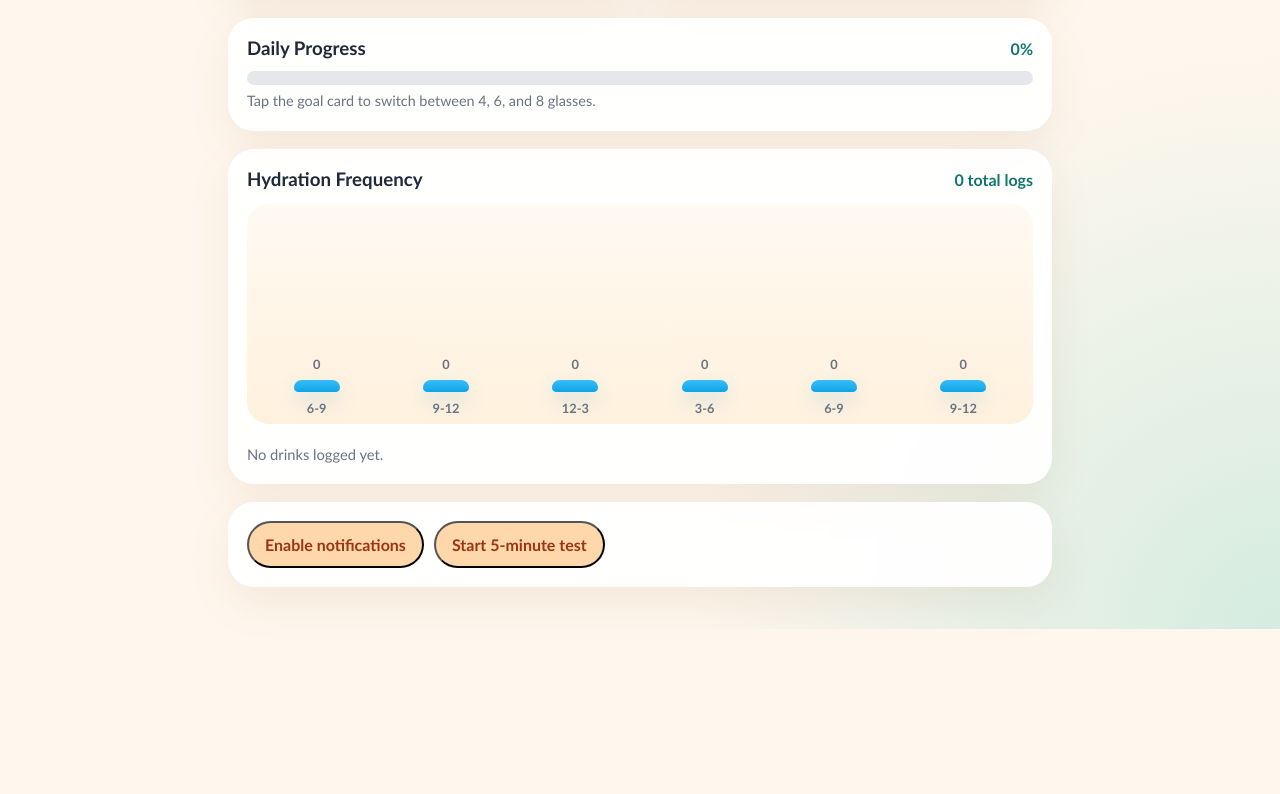
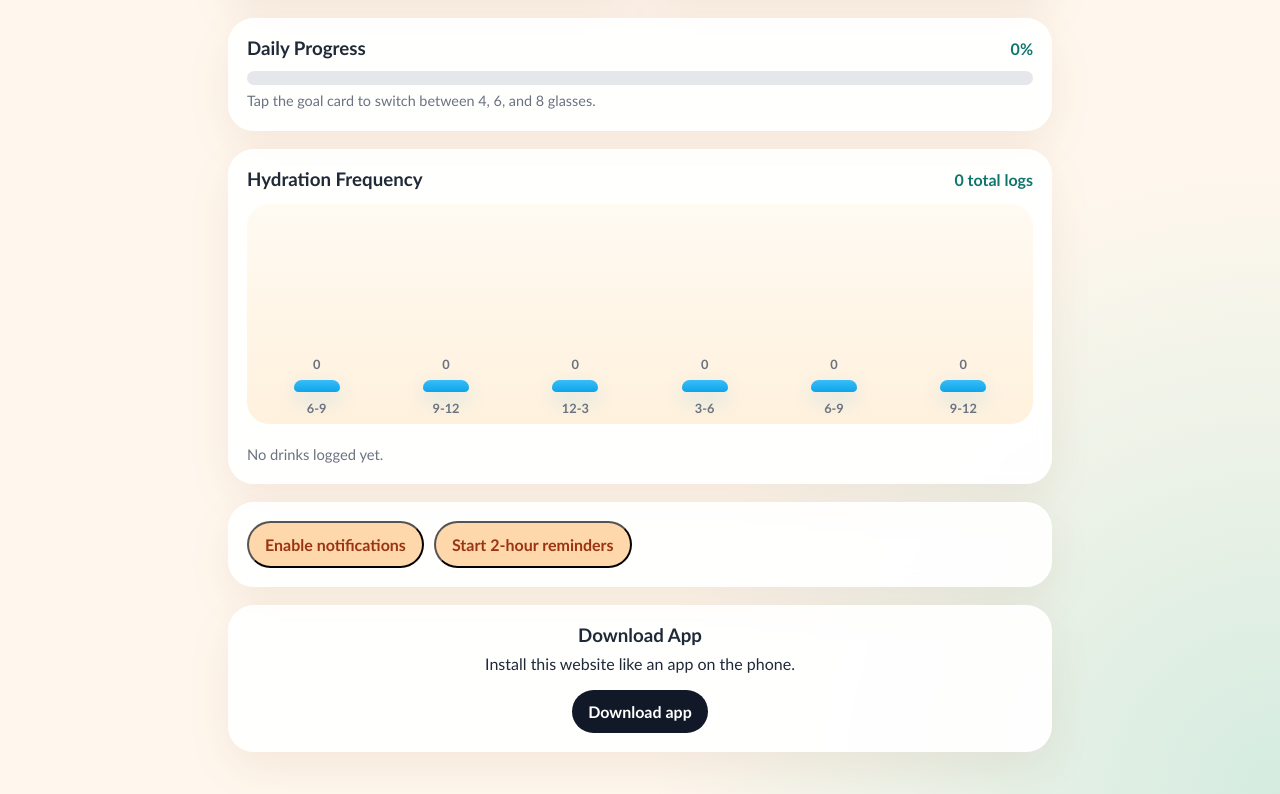
Before and after one commit to AbhishekRavi063/waterbuddy, a React (Vite) app: page / in a window 1280 px wide. Shown: the part 1057-1851 px from the top of the page. Before the commit the page ends 1686 px from the top, so only its background shows below. Built offline with nearby package versions, Linux system fonts and the light colour scheme.

Commit message:
Add 2-hour reminders and install button

```diff
--- a/src/App.jsx
+++ b/src/App.jsx
@@ -5,7 +5,7 @@
 const goals = [4, 6, 8];
 const storageKey = "water-buddy-state";
 const visitStorageKey = "water-buddy-visit-count";
-const testIntervalMs = 5 * 60 * 1000;
+const reminderIntervalMs = 2 * 60 * 60 * 1000;
 const heroMessages = [
   {
     eyebrow: "Made By Abhishek For Amrita",
@@ -84,6 +84,8 @@
   const [isTestScheduleRunning, setIsTestScheduleRunning] = useState(false);
   const [nextTestAt, setNextTestAt] = useState(null);
   const [visitCount, setVisitCount] = useState(0);
+  const [installPromptEvent, setInstallPromptEvent] = useState(null);
+  const [installHint, setInstallHint] = useState("");
 
   const waterCount = useMemo(
     () => drinkLog.filter((entry) => isToday(entry.at)).length,
@@ -115,6 +117,18 @@
     } catch {
       window.localStorage.removeItem(storageKey);
     }
+  }, []);
+
+  useEffect(() => {
+    const handleBeforeInstallPrompt = (event) => {
+      event.preventDefault();
+      setInstallPromptEvent(event);
+    };
+
+    window.addEventListener("beforeinstallprompt", handleBeforeInstallPrompt);
+    return () => {
+      window.removeEventListener("beforeinstallprompt", handleBeforeInstallPrompt);
+    };
   }, []);
 
   useEffect(() => {
@@ -233,14 +247,14 @@
       const nextStep = reminderStep + 1;
       await showFunnyNotification(nextStep, " Test mode.");
       setReminderStep(nextStep);
-      setNextTestAt(new Date(Date.now() + testIntervalMs).toLocaleTimeString());
+      setNextTestAt(new Date(Date.now() + reminderIntervalMs).toLocaleTimeString());
     };
 
-    setNextTestAt(new Date(Date.now() + testIntervalMs).toLocaleTimeString());
+    setNextTestAt(new Date(Date.now() + reminderIntervalMs).toLocaleTimeString());
     timeoutId = window.setTimeout(() => {
       runScheduledNotification();
-      intervalId = window.setInterval(runScheduledNotification, testIntervalMs);
-    }, testIntervalMs);
+      intervalId = window.setInterval(runScheduledNotification, reminderIntervalMs);
+    }, reminderIntervalMs);
 
     return () => {
       window.clearTimeout(timeoutId);
@@ -262,12 +276,32 @@
       const next = !current;
       if (!next) {
         setNextTestAt(null);
-        setNotificationStatus("5-minute test stopped.");
+        setNotificationStatus("2-hour reminder cycle stopped.");
       } else {
-        setNotificationStatus("5-minute test started.");
+        setNotificationStatus("2-hour reminder cycle started.");
       }
       return next;
     });
+  };
+
+  const handleInstallApp = async () => {
+    if (installPromptEvent) {
+      await installPromptEvent.prompt();
+      const choice = await installPromptEvent.userChoice;
+      setInstallHint(
+        choice.outcome === "accepted"
+          ? "App install started."
+          : "Install dismissed."
+      );
+      setInstallPromptEvent(null);
+      return;
+    }
+
+    setInstallHint(
+      /iphone|ipad|ipod/i.test(window.navigator.userAgent)
+        ? "Open in Safari, tap Share, then Add to Home Screen."
+        : "Open browser menu and choose Install app or Add to Home Screen."
+    );
   };
 
   return (
@@ -369,13 +403,22 @@
             Enable notifications
           </button>
           <button type="button" className="secondary-button" onClick={toggleTestSchedule}>
-            {isTestScheduleRunning ? "Stop 5-minute test" : "Start 5-minute test"}
+            {isTestScheduleRunning ? "Stop 2-hour reminders" : "Start 2-hour reminders"}
           </button>
         </div>
         {nextTestAt ? (
-          <p className="tiny-note">Next test notification: {nextTestAt}</p>
+          <p className="tiny-note">Next reminder: {nextTestAt}</p>
         ) : null}
         {notificationStatus ? <p className="tiny-note">{notificationStatus}</p> : null}
+      </section>
+
+      <section className="panel install-panel">
+        <h3>Download App</h3>
+        <p>Install this website like an app on the phone.</p>
+        <button type="button" className="primary-button install-button" onClick={handleInstallApp}>
+          Download app
+        </button>
+        {installHint ? <p className="tiny-note">{installHint}</p> : null}
       </section>
     </main>
   );
--- a/src/styles.css
+++ b/src/styles.css
@@ -126,6 +126,14 @@
 .panel {
   border-radius: 26px;
   padding: 18px;
+}
+
+.install-panel {
+  text-align: center;
+}
+
+.install-button {
+  margin-top: 14px;
 }
 
 .tiny-note {
```
